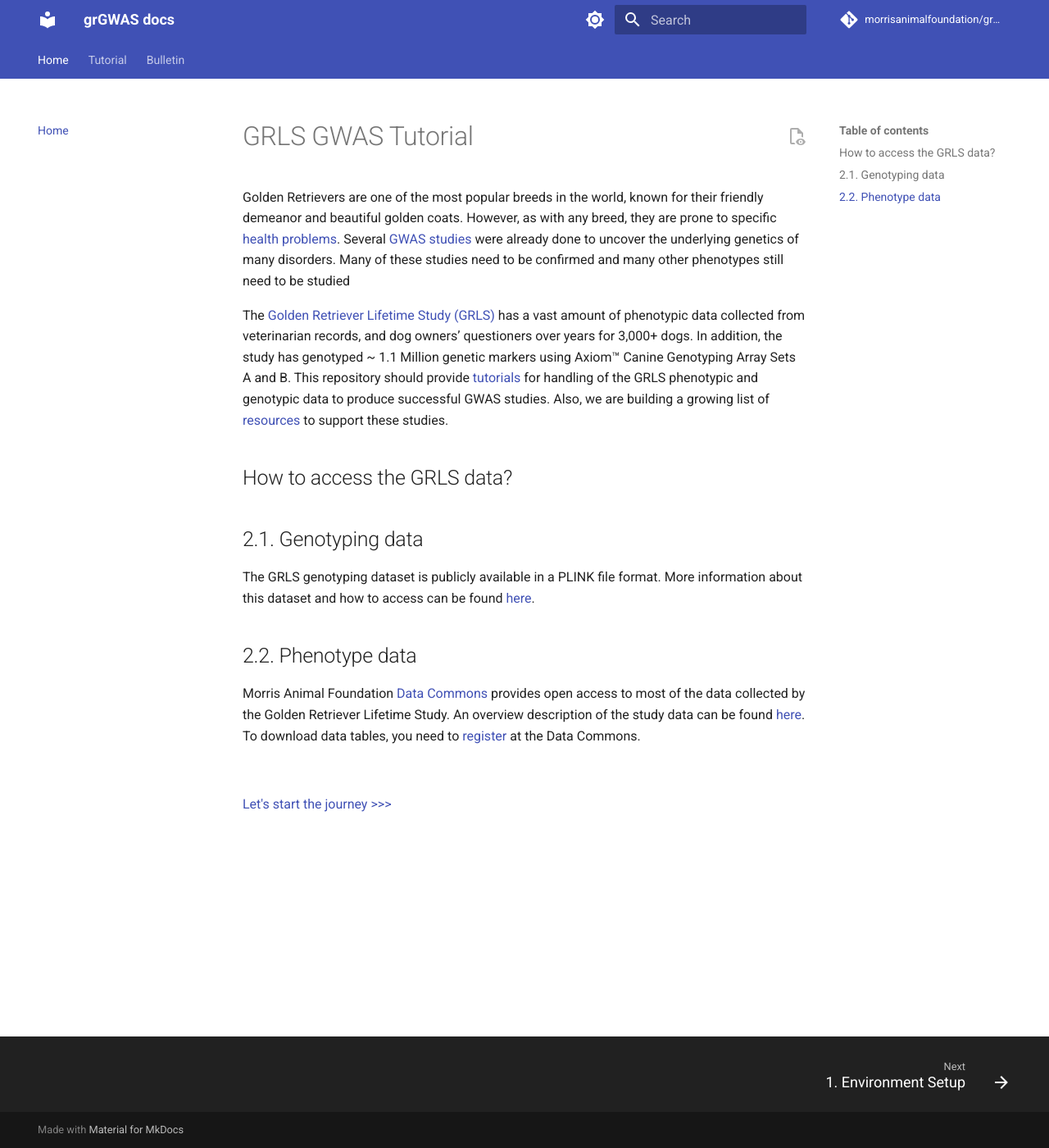
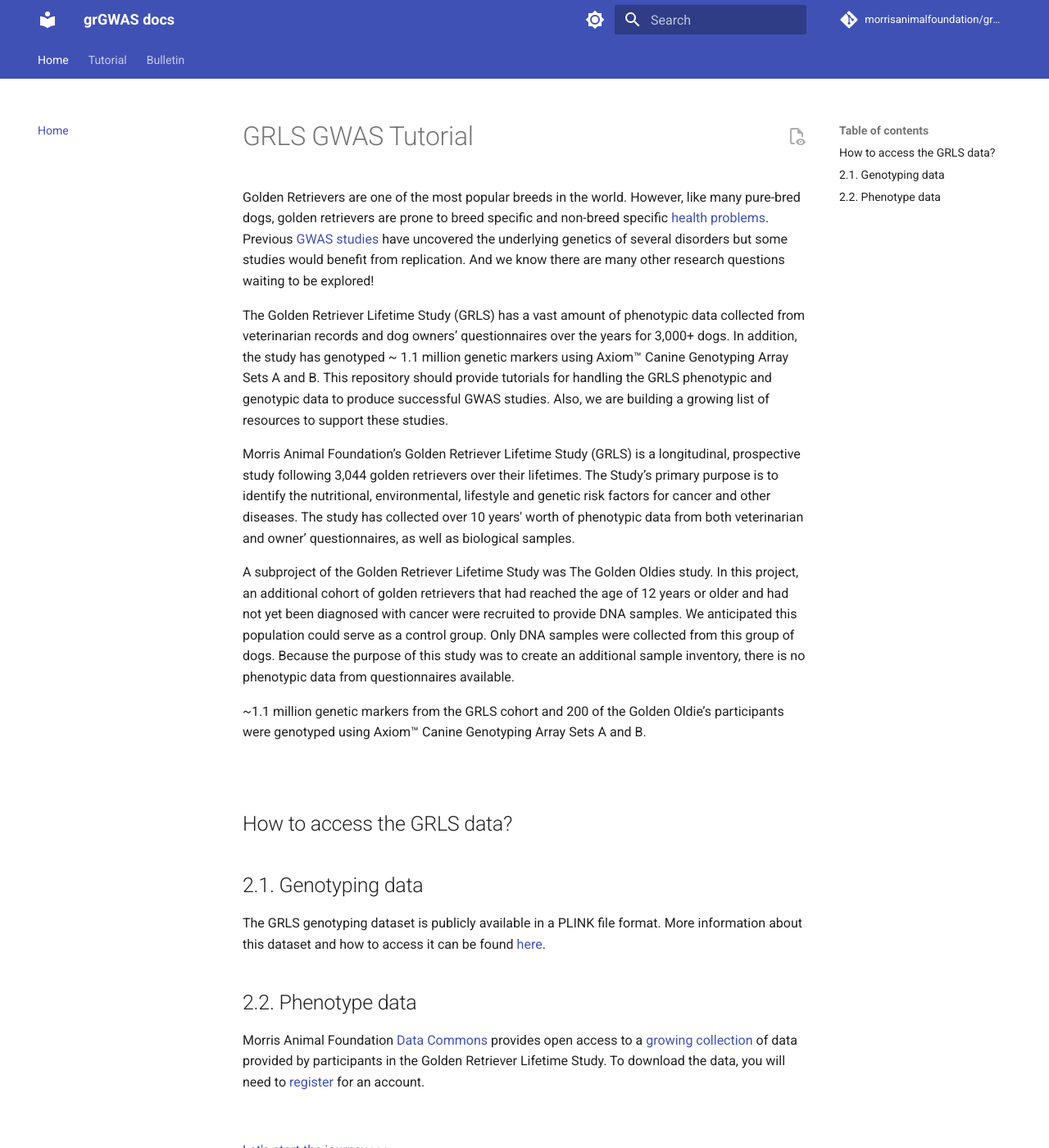
Before and after one commit to morrisanimalfoundation/grGWAS, an MkDocs documentation site: the page built from docs/index.md, in a window 1280 px wide and 1400 px high. Shown: the whole window at 82% size. Built offline with MkDocs 1.6.1 and Material for MkDocs 9.7.7, drawn with Linux system fonts in a browser that asks for light colours; comment, search, counter and statistics services are not loaded.

Commit message:
Update index.md
Copied from the README file because I accidentally uploaded MarComm's edits to that file

```diff
--- a/docs/index.md
+++ b/docs/index.md
@@ -1,17 +1,25 @@
 # GRLS GWAS Tutorial
 
-Golden Retrievers are one of the most popular breeds in the world, known for their friendly demeanor and beautiful golden coats. However, as with any breed, they are prone to specific [health problems](./ext_docs/health_concerns.md). Several [GWAS studies](./ext_docs/gwas_studies.md) were already done to uncover the underlying genetics of many disorders. Many of these studies need to be confirmed and many other phenotypes still need to be studied
+Golden Retrievers are one of the most popular breeds in the world. However, like many pure-bred dogs, golden retrievers are prone to breed specific and non-breed specific [health problems](https://morrisanimalfoundation.github.io/grGWAS/ext_docs/health_concerns/). Previous [GWAS studies](https://morrisanimalfoundation.github.io/grGWAS/ext_docs/gwas_studies/) have uncovered the underlying genetics of several disorders but some studies would benefit from replication. And we know there are many other research questions waiting to be explored!
 
-The [Golden Retriever Lifetime Study (GRLS)](https://www.morrisanimalfoundation.org/golden-retriever-lifetime-study) has a vast amount of phenotypic data collected from veterinarian records, and dog owners’ questioners over years for 3,000+ dogs. In addition, the study has genotyped ~ 1.1 Million genetic markers using Axiom™ Canine Genotyping Array Sets A and B. This repository should provide [tutorials](./1.install.md) for handling of the GRLS phenotypic and genotypic data to produce successful GWAS studies. Also, we are building a growing list of [resources](./ext_docs/health_concerns.md) to support these studies.
+The Golden Retriever Lifetime Study (GRLS) has a vast amount of phenotypic data collected from veterinarian records and dog owners’ questionnaires over the years for 3,000+ dogs. In addition, the study has genotyped ~ 1.1 million genetic markers using Axiom™ Canine Genotyping Array Sets A and B. This repository should provide tutorials for handling the GRLS phenotypic and genotypic data to produce successful GWAS studies. Also, we are building a growing list of resources to support these studies.
+
+Morris Animal Foundation’s Golden Retriever Lifetime Study (GRLS) is a longitudinal, prospective study following 3,044 golden retrievers over their lifetimes. The Study’s primary purpose is to identify the nutritional, environmental, lifestyle and genetic risk factors for cancer and other diseases. The study has collected over 10 years' worth of phenotypic data from both veterinarian and owner’ questionnaires, as well as biological samples.
+
+A subproject of the Golden Retriever Lifetime Study was The Golden Oldies study. In this project, an additional cohort of golden retrievers that had reached the age of 12 years or older and had not yet been diagnosed with cancer were recruited to provide DNA samples. We anticipated this population could serve as a control group. Only DNA samples were collected from this group of dogs. Because the purpose of this study was to create an additional sample inventory, there is no phenotypic data from questionnaires available.
+
+~1.1 million genetic markers from the GRLS cohort and 200 of the Golden Oldie’s participants were genotyped using Axiom™ Canine Genotyping Array Sets A and B.
+
+<br>
 
 ## How to access the GRLS data?
 
 ## 2.1. Genotyping data
-The GRLS genotyping dataset is publicly available in a PLINK file format. More information about this dataset and how to access can be found [here](https://github.com/morrisanimalfoundation/grGWAS/blob/main/GRLS_Axiom.json).
+The GRLS genotyping dataset is publicly available in a PLINK file format. More information about this dataset and how to access it can be found [here](https://github.com/morrisanimalfoundation/grGWAS/blob/main/GRLS_Axiom.json).
 
 ## 2.2. Phenotype data
-Morris Animal Foundation [Data Commons](https://datacommons.morrisanimalfoundation.org/) provides open access to most of the data collected by the Golden Retriever Lifetime Study. An overview description of the study data can be found [here](https://datacommons.morrisanimalfoundation.org/node/221). To download data tables, you need to [register](https://datacommons.morrisanimalfoundation.org/user/register) at the Data Commons.
+Morris Animal Foundation [Data Commons](https://datacommons.morrisanimalfoundation.org/) provides open access to a [growing collection](https://datacommons.morrisanimalfoundation.org/node/221) of data provided by participants in the Golden Retriever Lifetime Study. To download the data, you will need to [register](https://datacommons.morrisanimalfoundation.org/user/login?destination=/node/1) for an account.
 
 <br>
 
-[Let's start the journey >>>](./1.install/)
+[Let's start the journey >>>](https://morrisanimalfoundation.github.io/grGWAS/1.install/)
```
